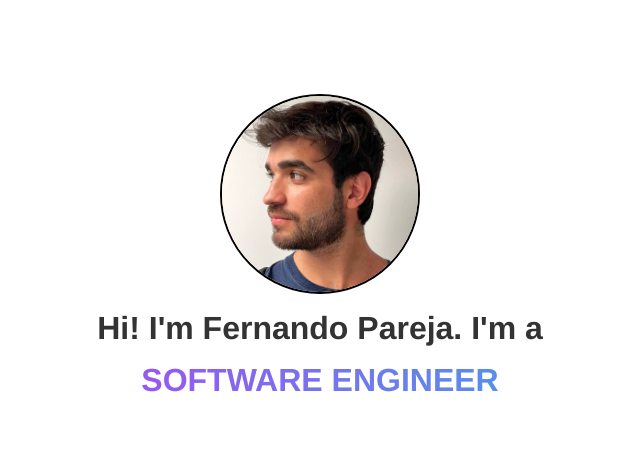
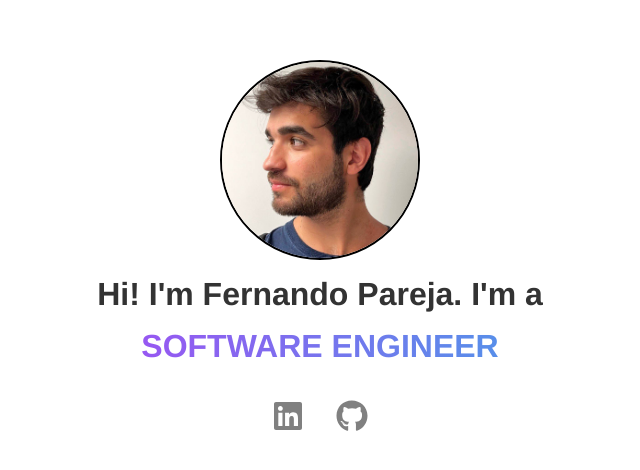
Before and after one commit to fparejam/my-personal-website, a Next.js app: page / in a window 1280 px wide. Shown: the part 152-622 px from the top of the page, without its empty margins (320-960 px from the left). Built offline with nearby package versions, Linux system fonts and the light colour scheme.

Commit message:
Add footer icons with links to LinkedIn and GitHub

```diff
--- a/package.json
+++ b/package.json
@@ -13,6 +13,7 @@
     "eslint-config-next": "13.2.4",
     "next": "13.2.4",
     "react": "18.2.0",
-    "react-dom": "18.2.0"
+    "react-dom": "18.2.0",
+    "react-icons": "^4.8.0"
   }
 }
--- /dev/null
+++ b/src/components/Footer.jsx
@@ -0,0 +1,18 @@
+import React from "react";
+import { FaGithub, FaLinkedin } from "react-icons/fa";
+import styles from "../styles/Footer.module.css";
+
+const Footer = () => {
+  return (
+    <div className={styles.container}>
+      <a href="https://www.linkedin.com/in/fernando-pareja-mayo-1743561a3/" target="_blank" rel="noreferrer">
+        <FaLinkedin className={styles.icon} />
+      </a>
+      <a href="https://github.com/fparejam" target="_blank" rel="noreferrer">
+        <FaGithub className={styles.icon} />
+      </a>
+    </div>
+  );
+};
+
+export default Footer;
--- a/src/pages/index.js
+++ b/src/pages/index.js
@@ -2,6 +2,7 @@ import React from 'react';
 import styles from '../styles/Home.module.css';
 import Profession from "../components/Profession";
 import ProfilePicture from "../components/ProfilePicture";
+import Footer from "../components/Footer";
 
 const HomePage = () => {
   return (
@@ -9,6 +10,7 @@ const HomePage = () => {
       <ProfilePicture />
       <h1 className={styles.title}>Hi! I&apos;m Fernando Pareja. I&apos;m a </h1>
       <h2 className={styles.subtitle}><Profession/></h2>
+      <Footer />
     </div>
   );
 };
--- /dev/null
+++ b/src/styles/Footer.module.css
@@ -0,0 +1,17 @@
+.container {
+    display: flex;
+    justify-content: center;
+    align-items: center;
+    margin-top: 2rem;
+  }
+
+  .icon {
+    font-size: 2rem;
+    margin: 0 1rem;
+    cursor: pointer;
+    color: gray;
+  }
+
+  .icon:hover {
+    color: black;
+  }
```
Also changed, not shown: 1 other file (tests, documents, lock files or other folders).
